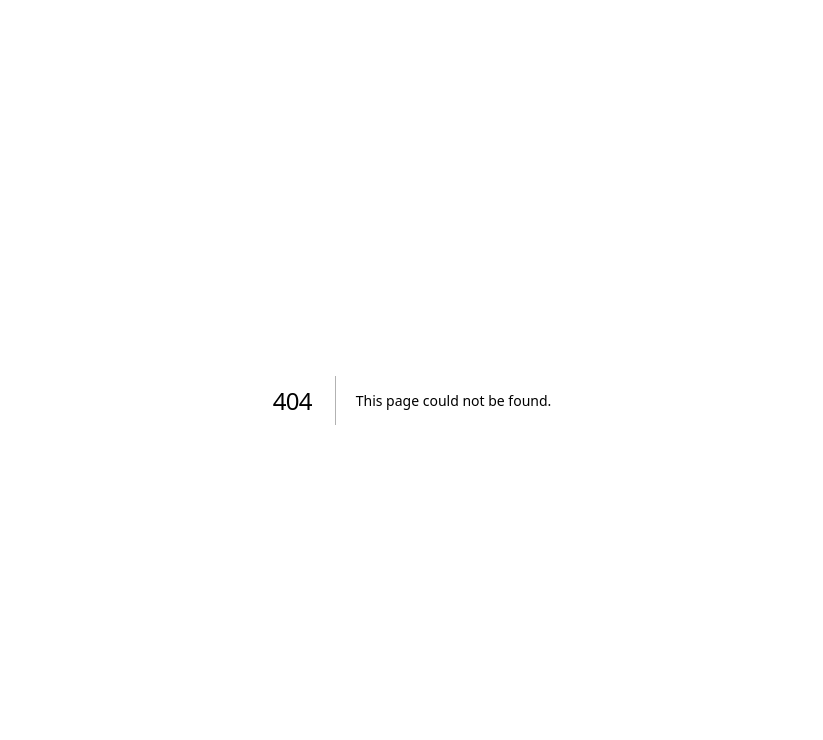
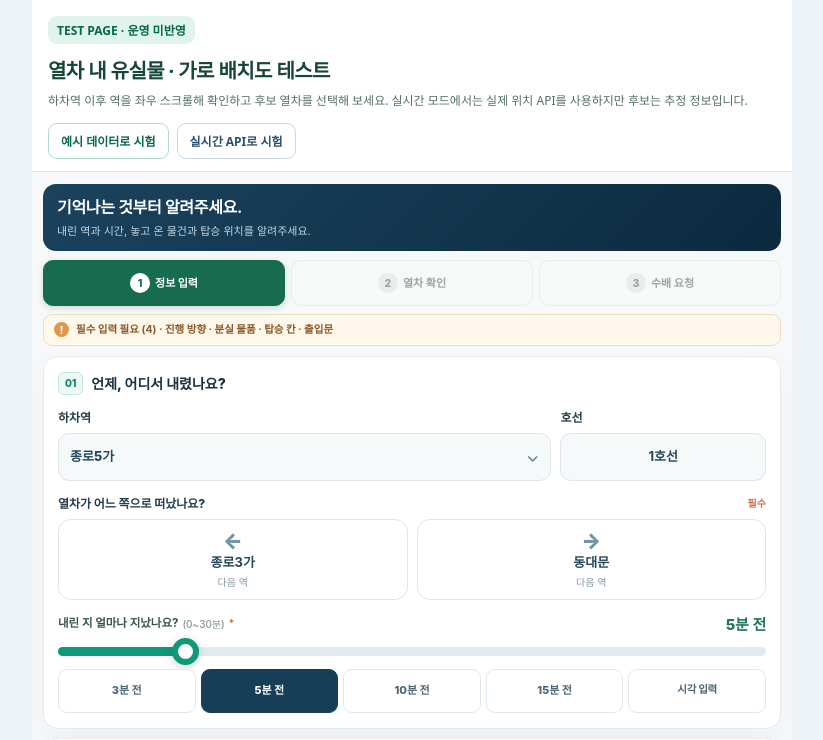
Before and after one commit to kochenkvj-code/subway-ai-guide, a Next.js app: page /train-lost-lab in a window 1280 px wide. Before the commit this address had no page. Shown: the top 740 px of the page, without its empty margins (228-1051 px from the left). Built offline with nearby package versions, Linux system fonts and the light colour scheme.

Commit message:
Add isolated preview train-lost lab page with demo/live modes

```diff
--- /dev/null
+++ b/app/train-lost-lab/page.jsx
@@ -0,0 +1,19 @@
+import TrainLostFinder from '../v2/TrainLostFinder';
+
+// Preview-only screen for validating the lost-train diagram before release.
+// This route is committed on the isolated preview branch, not production.
+export const metadata={title:'열차 내 유실물 · 배치도 테스트'};
+export default function TrainLostLab(){
+ return <main style={{maxWidth:760,margin:'0 auto',minHeight:'100dvh',background:'#f6f8fa'}}>
+  <header style={{padding:'16px 16px 12px',background:'#fff',borderBottom:'1px solid #dbe7e4',fontFamily:'system-ui,sans-serif'}}>
+   <div style={{display:'inline-block',fontSize:12,fontWeight:800,background:'#e0f3ec',color:'#046849',borderRadius:9,padding:'5px 9px'}}>TEST PAGE · 운영 미반영</div>
+   <h1 style={{fontSize:20,color:'#174737',margin:'11px 0 7px'}}>열차 내 유실물 · 가로 배치도 테스트</h1>
+   <p style={{fontSize:12,lineHeight:1.65,color:'#52706a',margin:'0 0 12px'}}>하차역 이후 역을 좌우 스크롤해 확인하고 후보 열차를 선택해 보세요. 실시간 모드에서는 실제 위치 API를 사용하지만 후보는 추정 정보입니다.</p>
+   <nav style={{display:'flex',gap:8,flexWrap:'wrap'}}>
+    <a href="?trainDemo=1" style={{fontSize:12,fontWeight:800,color:'#076b4e',border:'1px solid #b1d9c8',borderRadius:9,padding:'8px 12px',textDecoration:'none'}}>예시 데이터로 시험</a>
+    <a href="?trainDemo=0" style={{fontSize:12,fontWeight:800,color:'#28516b',border:'1px solid #c8d8e6',borderRadius:9,padding:'8px 12px',textDecoration:'none'}}>실시간 API로 시험</a>
+   </nav>
+  </header>
+  <TrainLostFinder lang="ko" active={true} defaultStation="종로5가" defaultLine="1"/>
+ </main>;
+}
```
